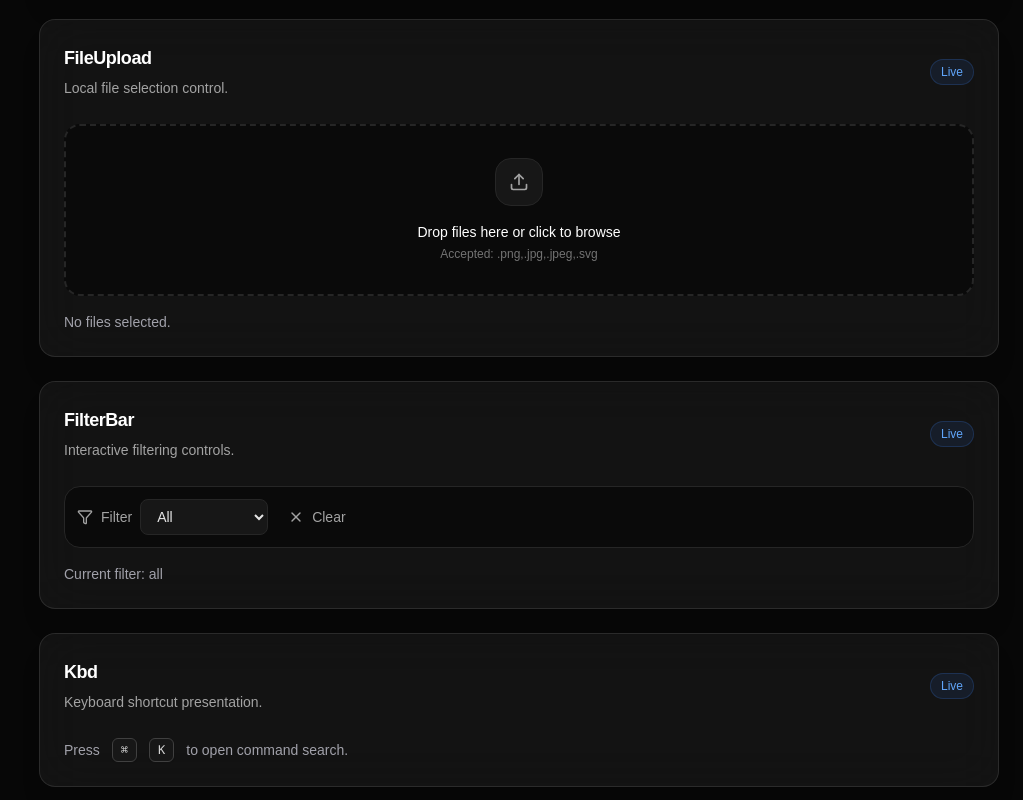
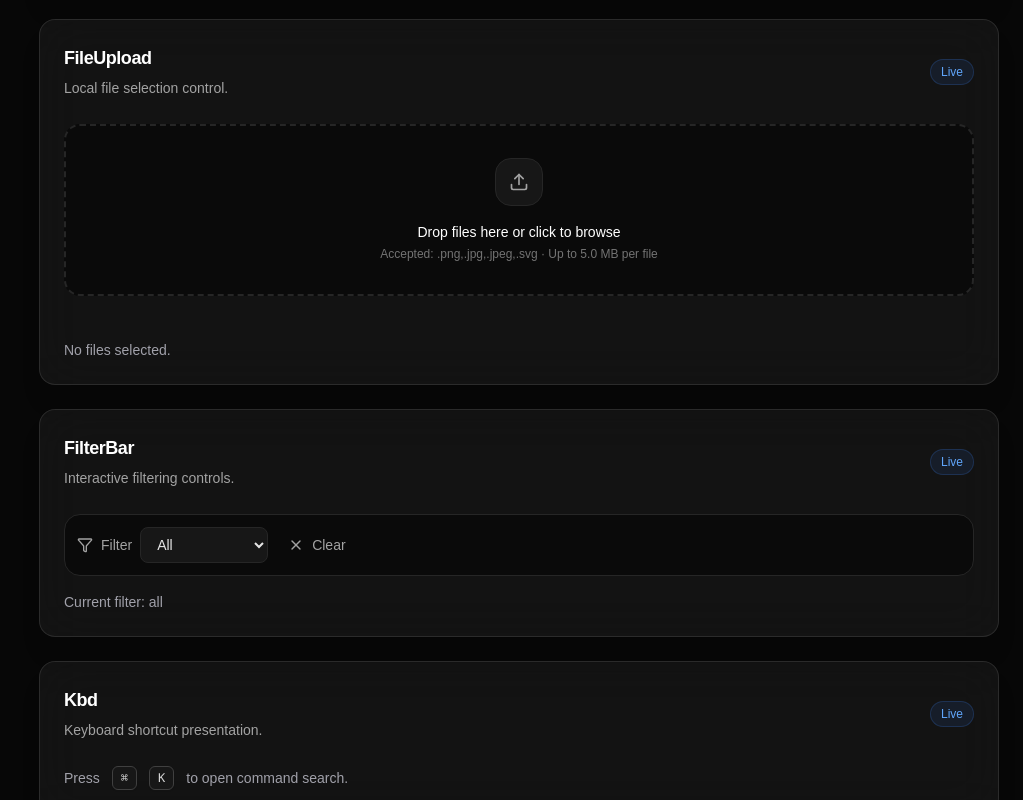
Before and after one commit to biznez-da-1/pro-ui-kit, a Next.js app: page / in a window 1280 px wide. Shown: the part 9900-10700 px from the top of the page, without its empty margins (257-1280 px from the left). Built offline with nearby package versions, Linux system fonts and the light colour scheme.

Commit message:
fix: announce file validation and improve upload keyboard focus

```diff
--- a/src/components/ui/FileUpload.tsx
+++ b/src/components/ui/FileUpload.tsx
@@ -11,6 +11,7 @@ export interface FileUploadProps {
   onFilesChange?: (files: File[]) => void;
   className?: string;
   disabled?: boolean;
+  label?: string;
 }
 
 export function FileUpload({
@@ -20,47 +21,40 @@ export function FileUpload({
   onFilesChange,
   className,
   disabled = false,
+  label = "Upload files",
 }: FileUploadProps) {
   const inputRef = React.useRef<HTMLInputElement>(null);
+  const generatedId = React.useId();
   const [files, setFiles] = React.useState<File[]>([]);
   const [dragging, setDragging] = React.useState(false);
+  const [message, setMessage] = React.useState("");
 
   const processFiles = (incoming: File[]) => {
-    const filtered = maxSize
-      ? incoming.filter((file) => file.size <= maxSize)
-      : incoming;
-
-    const nextFiles = multiple
-      ? [...files, ...filtered]
-      : filtered.slice(0, 1);
-
+    const rejected = maxSize ? incoming.filter((file) => file.size > maxSize) : [];
+    const accepted = maxSize ? incoming.filter((file) => file.size <= maxSize) : incoming;
+    const nextFiles = multiple ? [...files, ...accepted] : accepted.slice(0, 1);
     setFiles(nextFiles);
     onFilesChange?.(nextFiles);
+    setMessage(rejected.length
+      ? `${rejected.length} file(s) were skipped because they exceed the ${(maxSize! / 1024 / 1024).toFixed(1)} MB size limit.`
+      : accepted.length ? `${accepted.length} file(s) selected.` : "");
   };
 
   const removeFile = (index: number) => {
-    const nextFiles = files.filter(
-      (_, fileIndex) => fileIndex !== index,
-    );
-
+    const nextFiles = files.filter((_, fileIndex) => fileIndex !== index);
     setFiles(nextFiles);
     onFilesChange?.(nextFiles);
+    setMessage("File removed.");
   };
 
-  const handleInputChange = (
-    event: React.ChangeEvent<HTMLInputElement>,
-  ) => {
+  const handleInputChange = (event: React.ChangeEvent<HTMLInputElement>) => {
     processFiles(Array.from(event.target.files ?? []));
     event.target.value = "";
   };
 
-  const handleDrop = (
-    event: React.DragEvent<HTMLDivElement>,
-  ) => {
+  const handleDrop = (event: React.DragEvent<HTMLDivElement>) => {
     event.preventDefault();
-
     if (disabled) return;
-
     setDragging(false);
     processFiles(Array.from(event.dataTransfer.files));
   };
@@ -70,91 +64,55 @@ export function FileUpload({
       <div
         role="button"
         tabIndex={disabled ? -1 : 0}
-        aria-disabled={disabled}
-        onClick={() => {
-          if (!disabled) {
-            inputRef.current?.click();
-          }
-        }}
+        aria-label={label}
+        aria-disabled={disabled || undefined}
+        aria-describedby={`${generatedId}-hint ${generatedId}-status`}
+        onClick={() => { if (!disabled) inputRef.current?.click(); }}
         onKeyDown={(event) => {
-          if (
-            !disabled &&
-            (event.key === "Enter" || event.key === " ")
-          ) {
+          if (!disabled && (event.key === "Enter" || event.key === " ")) {
             event.preventDefault();
             inputRef.current?.click();
           }
         }}
-        onDragOver={(event) => {
-          event.preventDefault();
-
-          if (!disabled) {
-            setDragging(true);
-          }
-        }}
+        onDragOver={(event) => { event.preventDefault(); if (!disabled) setDragging(true); }}
         onDragLeave={() => setDragging(false)}
         onDrop={handleDrop}
         className={cn(
           "flex min-h-40 cursor-pointer flex-col items-center justify-center rounded-2xl border-2 border-dashed px-6 py-8 text-center transition-colors",
-          dragging
-            ? "border-indigo-500 bg-indigo-500/10"
-            : "border-neutral-800 bg-neutral-950 hover:border-neutral-700 hover:bg-neutral-900/50",
+          "focus-visible:outline-none focus-visible:ring-2 focus-visible:ring-indigo-500 focus-visible:ring-offset-2 focus-visible:ring-offset-neutral-950",
+          dragging ? "border-indigo-500 bg-indigo-500/10" : "border-neutral-800 bg-neutral-950 hover:border-neutral-700 hover:bg-neutral-900/50",
           disabled && "cursor-not-allowed opacity-50",
         )}
       >
-        <input
-          ref={inputRef}
-          type="file"
-          accept={accept}
-          multiple={multiple}
-          disabled={disabled}
-          onChange={handleInputChange}
-          className="hidden"
-        />
-
+        <input ref={inputRef} type="file" accept={accept} multiple={multiple} disabled={disabled} onChange={handleInputChange} className="sr-only" tabIndex={-1} aria-hidden="true" />
         <div className="flex h-12 w-12 items-center justify-center rounded-2xl border border-neutral-800 bg-neutral-900 text-neutral-400">
           <Upload className="h-5 w-5" aria-hidden="true" />
         </div>
-
-        <p className="mt-4 text-sm font-medium text-white">
-          Drop files here or click to browse
-        </p>
-
-        <p className="mt-1 text-xs text-neutral-500">
-          {accept
-            ? `Accepted: ${accept}`
-            : "Select a file from your device"}
+        <p className="mt-4 text-sm font-medium text-white">Drop files here or click to browse</p>
+        <p id={`${generatedId}-hint`} className="mt-1 text-xs text-neutral-500">
+          {accept ? `Accepted: ${accept}` : "Select a file from your device"}
+          {maxSize ? ` · Up to ${(maxSize / 1024 / 1024).toFixed(1)} MB per file` : ""}
         </p>
       </div>
 
+      <p id={`${generatedId}-status`} role="status" aria-live="polite" className="mt-2 min-h-5 text-sm text-neutral-300">
+        {message}
+      </p>
+
       {files.length > 0 && (
-        <div className="mt-3 space-y-2">
+        <ul className="mt-3 space-y-2" aria-label="Selected files">
           {files.map((file, index) => (
-            <div
-              key={`${file.name}-${file.lastModified}-${index}`}
-              className="flex items-center gap-3 rounded-xl border border-neutral-800 bg-neutral-950 p-3"
-            >
+            <li key={`${file.name}-${file.lastModified}-${index}`} className="flex items-center gap-3 rounded-xl border border-neutral-800 bg-neutral-950 p-3">
               <div className="min-w-0 flex-1">
-                <p className="truncate text-sm font-medium text-neutral-200">
-                  {file.name}
-                </p>
-
-                <p className="mt-0.5 text-xs text-neutral-500">
-                  {(file.size / 1024 / 1024).toFixed(2)} MB
-                </p>
+                <p className="truncate text-sm font-medium text-neutral-200">{file.name}</p>
+                <p className="mt-0.5 text-xs text-neutral-500">{(file.size / 1024 / 1024).toFixed(2)} MB</p>
               </div>
-
-              <button
-                type="button"
-                onClick={() => removeFile(index)}
-                aria-label={`Remove ${file.name}`}
-                className="flex h-8 w-8 shrink-0 items-center justify-center rounded-lg text-neutral-500 transition-colors hover:bg-neutral-800 hover:text-white focus:outline-none focus:ring-2 focus:ring-indigo-500"
-              >
+              <button type="button" onClick={() => removeFile(index)} aria-label={`Remove ${file.name}`} className="flex h-8 w-8 shrink-0 items-center justify-center rounded-lg text-neutral-500 transition-colors hover:bg-neutral-800 hover:text-white focus-visible:outline-none focus-visible:ring-2 focus-visible:ring-indigo-500">
                 <X className="h-4 w-4" aria-hidden="true" />
               </button>
-            </div>
+            </li>
           ))}
-        </div>
+        </ul>
       )}
     </div>
   );
```
